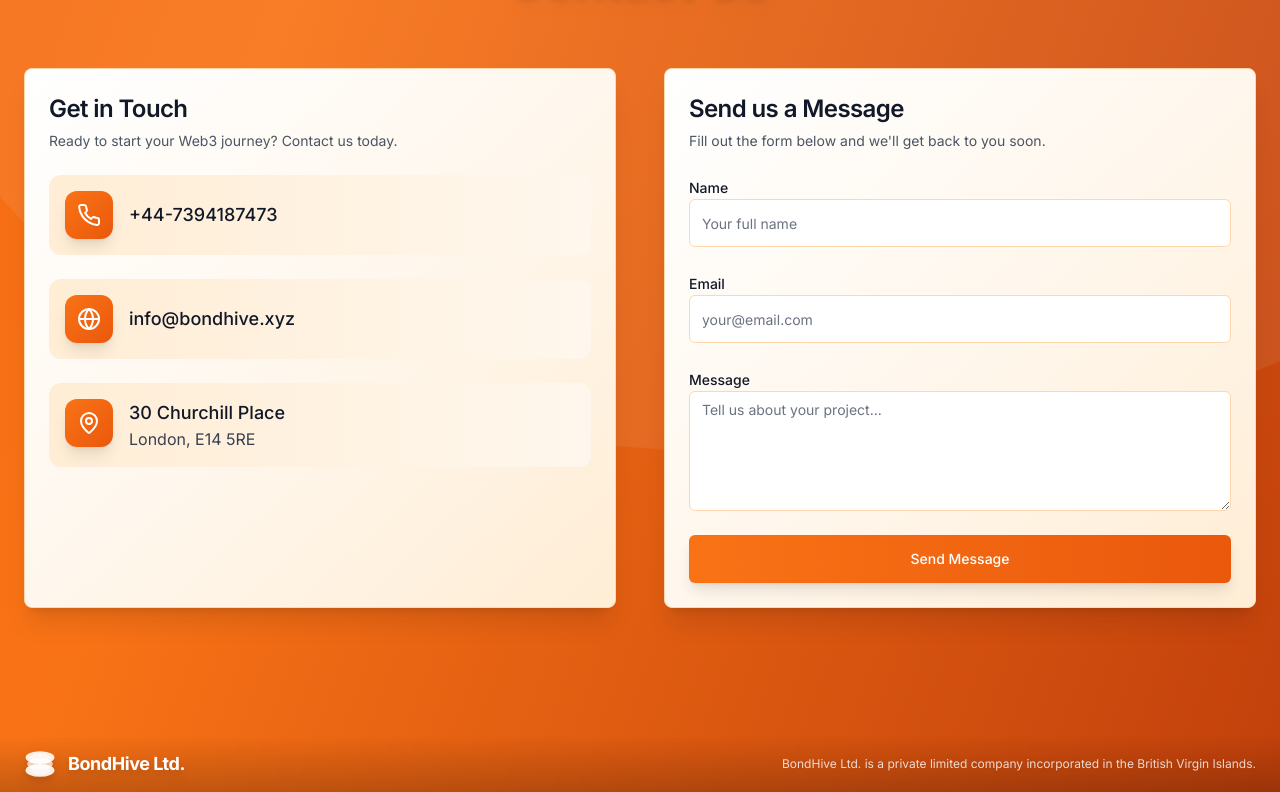
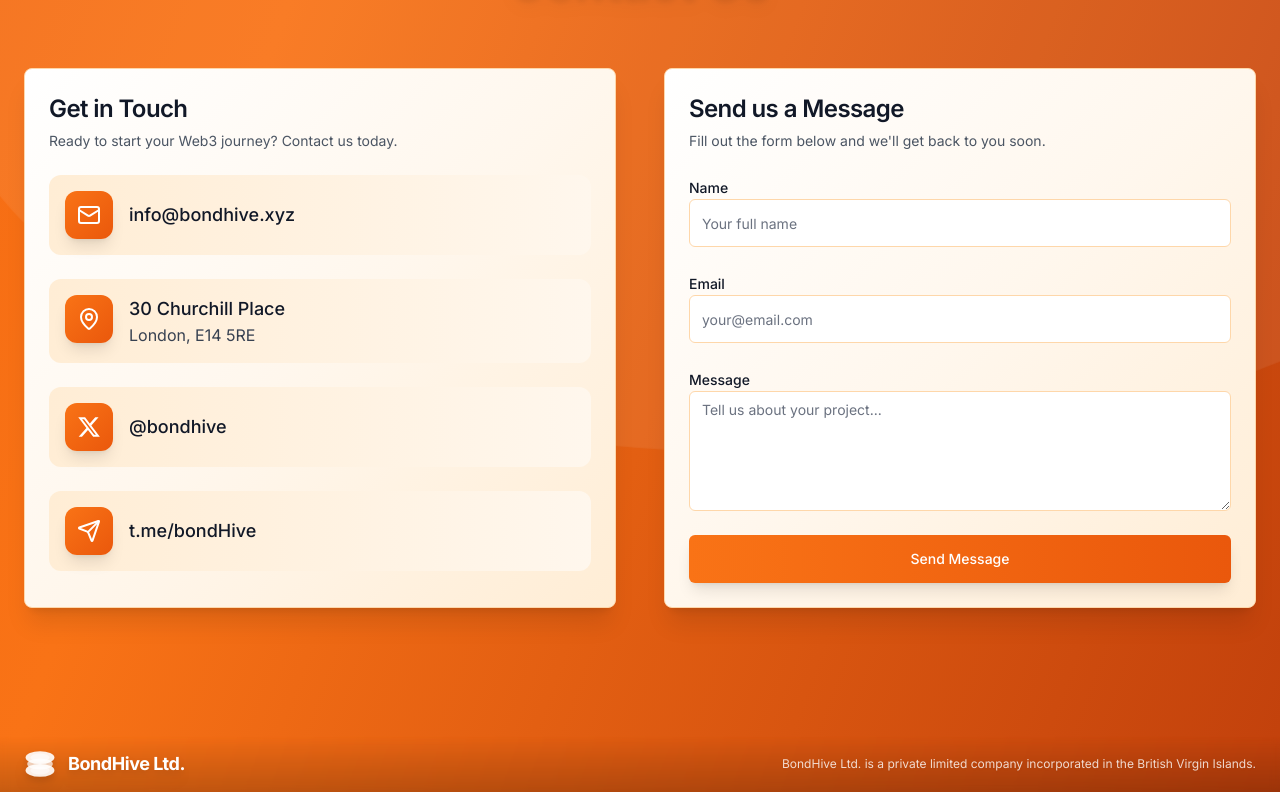
Before and after one commit to Frank-Fourier/bondhive-landing, a Next.js app: page / in a window 1280 px wide. Shown: the part 2706-3498 px from the top of the page. Built offline with nearby package versions, Linux system fonts and the light colour scheme.

Commit message:
Update page.tsx

```diff
--- a/app/page.tsx
+++ b/app/page.tsx
@@ -5,7 +5,7 @@ import { Card, CardContent, CardDescription, CardHeader, CardTitle } from "@/com
 import { Input } from "@/components/ui/input"
 import { Label } from "@/components/ui/label"
 import { Textarea } from "@/components/ui/textarea"
-import { Code2, DollarSign, FileText, Phone, Globe, MapPin, Users, Building, Award } from "lucide-react"
+import { Code2, DollarSign, FileText, Send, Globe, MapPin, Users, Building, Award, Mail} from "lucide-react"
 import Link from "next/link"
 import { useForm } from "react-hook-form"
 import { zodResolver } from "@hookform/resolvers/zod"
@@ -467,13 +467,7 @@ export default function BondHiveLanding() {
               <CardContent className="space-y-6">
                 <div className="flex items-center space-x-4 p-4 rounded-xl bg-gradient-to-r from-orange-100 to-orange-50 hover:from-orange-200 hover:to-orange-100 transition-all duration-300 group cursor-pointer">
                   <div className="w-12 h-12 bg-gradient-to-br from-orange-500 to-orange-600 rounded-xl flex items-center justify-center shadow-lg group-hover:scale-110 transition-transform duration-300">
-                    <Phone className="h-6 w-6 text-white" />
-                  </div>
-                  <a href="tel:+447394187473" className="text-gray-900 font-medium text-lg group-hover:text-orange-600 transition-colors duration-300">+44-7394187473</a>
-                </div>
-                <div className="flex items-center space-x-4 p-4 rounded-xl bg-gradient-to-r from-orange-100 to-orange-50 hover:from-orange-200 hover:to-orange-100 transition-all duration-300 group cursor-pointer">
-                  <div className="w-12 h-12 bg-gradient-to-br from-orange-500 to-orange-600 rounded-xl flex items-center justify-center shadow-lg group-hover:scale-110 transition-transform duration-300">
-                    <Globe className="h-6 w-6 text-white" />
+                    <Mail className="h-6 w-6 text-white" />
                   </div>
                   <a href="mailto:info@bondhive.xyz" className="text-gray-900 font-medium text-lg group-hover:text-orange-600 transition-colors duration-300">info@bondhive.xyz</a>
                 </div>
@@ -485,6 +479,20 @@ export default function BondHiveLanding() {
                     <p className="text-gray-900 font-medium text-lg group-hover:text-orange-600 transition-colors duration-300">30 Churchill Place</p>
                     <p className="text-gray-700">London, E14 5RE</p>
                   </a>
+                </div>
+                <div className="flex items-center space-x-4 p-4 rounded-xl bg-gradient-to-r from-orange-100 to-orange-50 hover:from-orange-200 hover:to-orange-100 transition-all duration-300 group cursor-pointer">
+                  <div className="w-12 h-12 bg-gradient-to-br from-orange-500 to-orange-600 rounded-xl flex items-center justify-center shadow-lg group-hover:scale-110 transition-transform duration-300">
+                    <svg className="h-6 w-6 text-white" fill="currentColor" viewBox="0 0 24 24">
+                      <path d="M18.244 2.25h3.308l-7.227 8.26 8.502 11.24H16.17l-5.214-6.817L4.99 21.75H1.68l7.73-8.835L1.254 2.25H8.08l4.713 6.231zm-1.161 17.52h1.833L7.084 4.126H5.117z"/>
+                    </svg>
+                  </div>
+                  <a href="https://x.com/bondhive" target="_blank" rel="noopener noreferrer" className="text-gray-900 font-medium text-lg group-hover:text-orange-600 transition-colors duration-300">@bondhive</a>
+                </div>
+                <div className="flex items-center space-x-4 p-4 rounded-xl bg-gradient-to-r from-orange-100 to-orange-50 hover:from-orange-200 hover:to-orange-100 transition-all duration-300 group cursor-pointer">
+                  <div className="w-12 h-12 bg-gradient-to-br from-orange-500 to-orange-600 rounded-xl flex items-center justify-center shadow-lg group-hover:scale-110 transition-transform duration-300">
+                    <Send className="h-6 w-6 text-white" />
+                  </div>
+                  <a href="https://t.me/bondHive" target="_blank" rel="noopener noreferrer" className="text-gray-900 font-medium text-lg group-hover:text-orange-600 transition-colors duration-300">t.me/bondHive</a>
                 </div>
               </CardContent>
             </Card>
```
